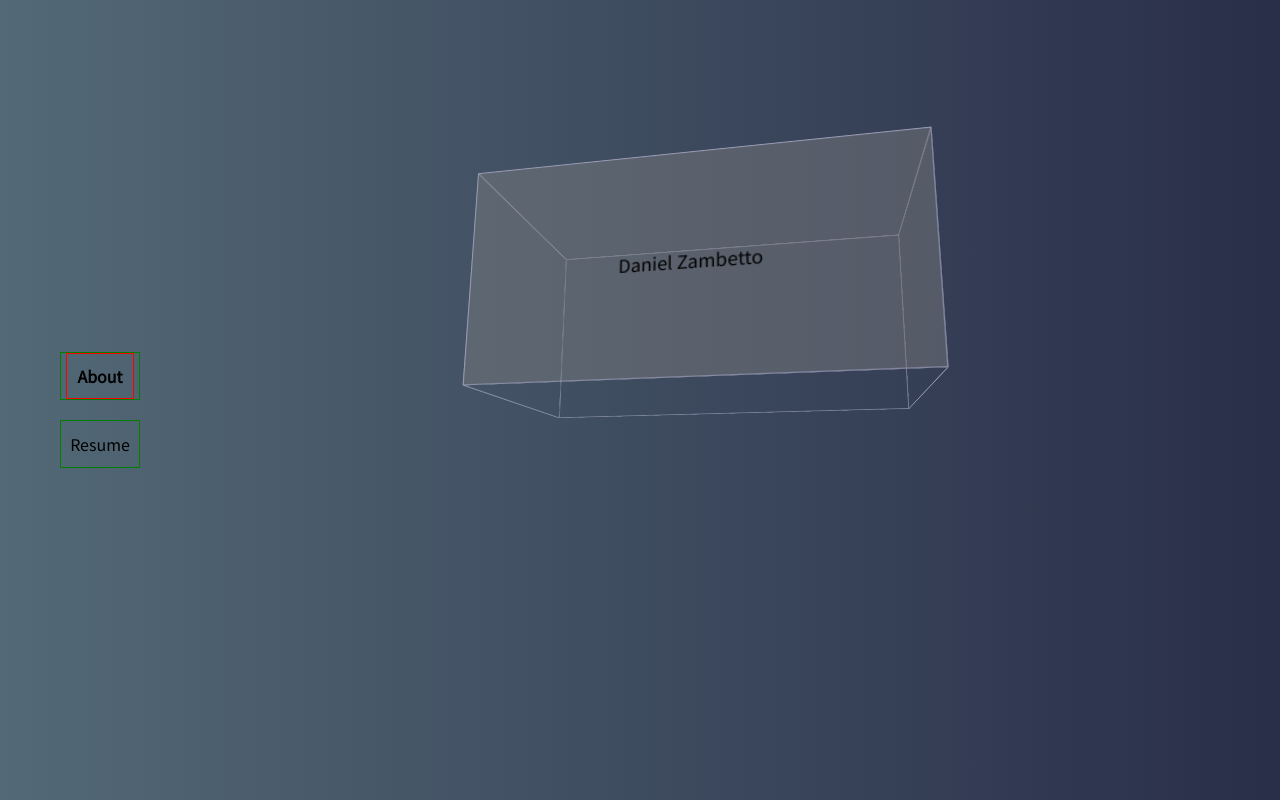
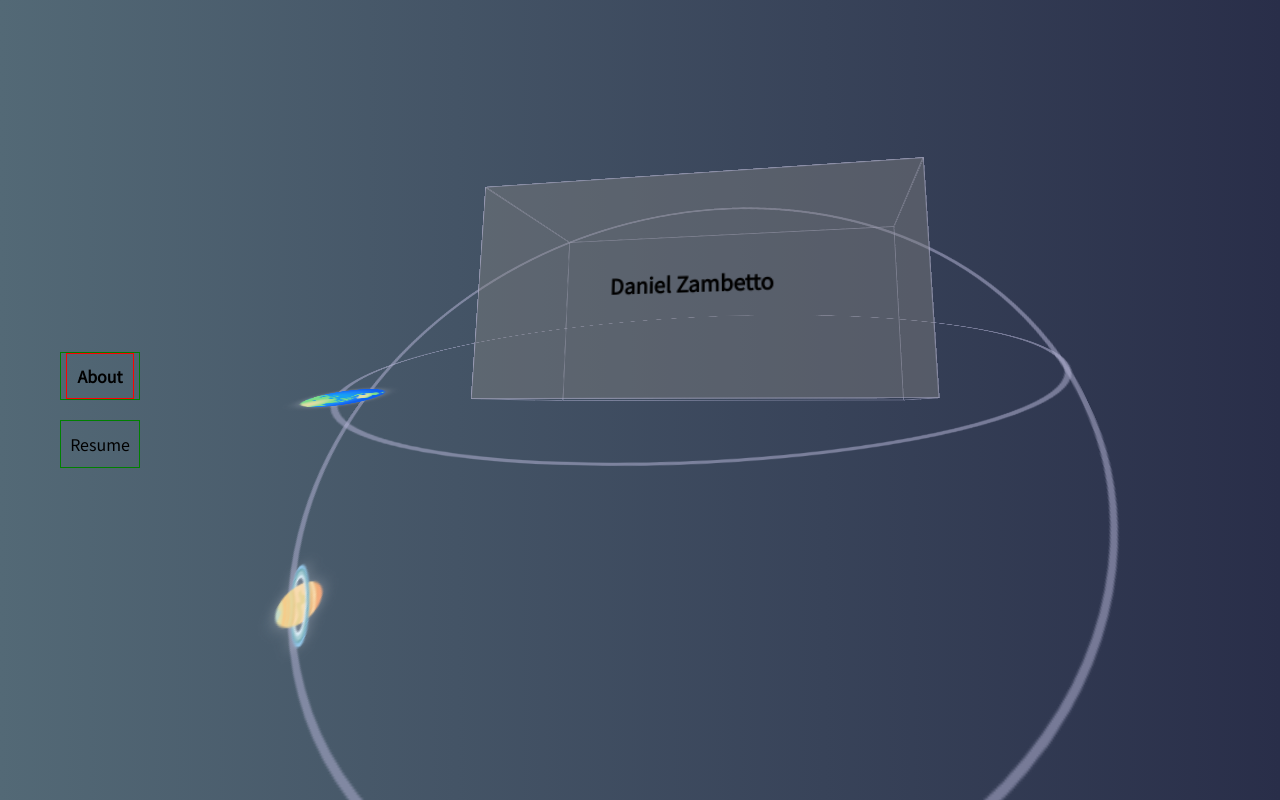
Before and after one commit to heyheman11/portfolio, a React (Create React App) app: page / in a window 1280 px wide. Built offline with nearby package versions, Linux system fonts and the light colour scheme.

Commit message:
changes and improvements

```diff
--- a/src/pages/about/About.css
+++ b/src/pages/about/About.css
@@ -11,29 +11,59 @@
 }
 
 .area {
-  width: var(--rectangle-width);
-  height: var(--rectangle-height);
   perspective: 600px;
-  perspective-origin: center;
+  perspective-origin: top;
 }
 
 .cube {
   transform-style: preserve-3d;
   transform: rotateX(var(--rotate-y)) rotateY(var(--rotate-x))
     rotateZ(var(--rotate-z)) translateX(0px) translateY(-100px) translateZ(0px);
-  /* animation-name: cubeSpin; */
-  /* animation-duration: 2s; */
-  /* animation-iteration-count: infinite; */
-  /* animation-delay: 1s; */
-  /* z-index: 0; */
+  width: var(--rectangle-width);
+  height: var(--rectangle-height);
 }
 
-@keyframes cubeSpin {
-  0% {
-    transform: rotateX(0deg) translateY(-100px);
+.orbit {
+  width: 600px;
+  height: 600px;
+  border-radius: 75%;
+  border: 4px solid rgba(176, 175, 207, 0.548);
+  position: absolute;
+}
+
+.orbit.earth {
+  transform: rotateX(75deg) translateZ(150px) translateX(-100px);
+}
+
+.orbit.saturn {
+  transform: rotateX(40deg) translateZ(150px) translateX(-100px);
+}
+
+.inner-orbit {
+  position: absolute;
+  width: 100%;
+  height: 100%;
+  animation-name: spin;
+  animation-duration: 7500ms;
+  animation-iteration-count: infinite;
+  animation-timing-function: linear;
+}
+
+.child {
+  width: 40px;
+  height: 40px;
+  font-size: 3em;
+  filter: drop-shadow(0 0 5px rgba(219, 219, 229, 0.39));
+  margin-left: 21%;
+  transform: rotateX(10deg);
+}
+
+@keyframes spin {
+  from {
+    transform: rotate(0deg);
   }
-  100% {
-    transform: rotateX(1440deg) translateY(-100px);
+  to {
+    transform: rotate(360deg);
   }
 }
 
--- a/src/pages/about/About.js
+++ b/src/pages/about/About.js
@@ -9,12 +9,9 @@ export function About() {
   const [width, height] = useDimensions(pageRef);
   const { x, y } = useMouse(pageRef);
 
-  console.log("x: ", x, "y: ", y);
-
   useEffect(() => {
     const xCoo = (x / (width / 2)) * ROTATE_CONSTANT - ROTATE_CONSTANT;
-    const yCoo =
-      (y / (height / 2)) * ROTATE_CONSTANT - ROTATE_CONSTANT;
+    const yCoo = (y / (height / 2)) * ROTATE_CONSTANT - ROTATE_CONSTANT;
     if (pageRef && "current" in pageRef) {
       pageRef.current.style.setProperty("--rotate-x", `${xCoo}deg`);
       pageRef.current.style.setProperty("--rotate-y", `${yCoo * -1}deg`);
@@ -25,8 +22,18 @@ export function About() {
     <div className="about-page" ref={pageRef}>
       <div className="area">
         <div className={"cube"}>
+          <div className="orbit earth">
+            <div className="inner-orbit">
+              <div className="child">🌏</div>
+            </div>
+          </div>
+          <div className="orbit saturn">
+            <div className="inner-orbit">
+              <div className="child">🪐</div>
+            </div>
+          </div>
           <div className="cube-face-front cube-face--front">
-            Daniel Zambetto
+            <h3>Daniel Zambetto</h3>
           </div>
           <div className="cube-face-front cube-face--back"></div>
           <div className="cube-face-side cube-face--right"></div>
```
Also changed, not shown: 1 other file (tests, documents, lock files or other folders).
